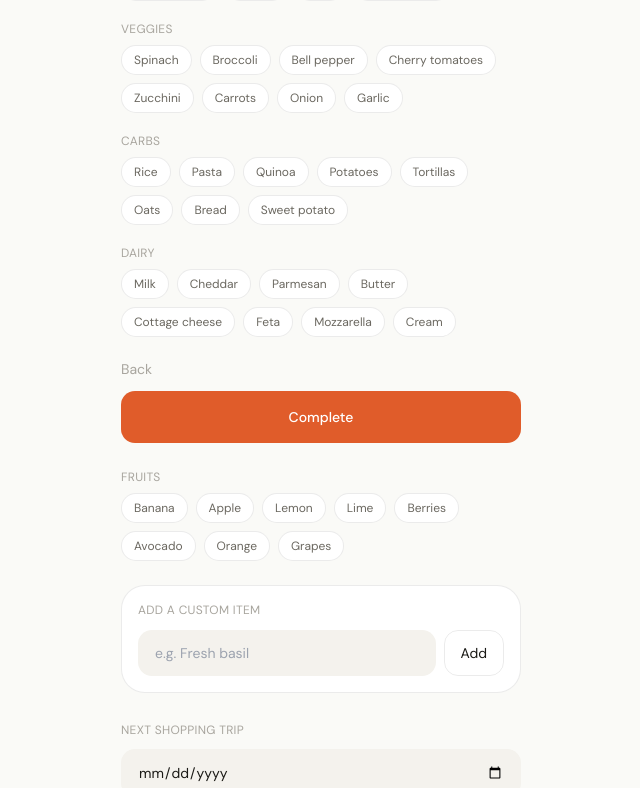
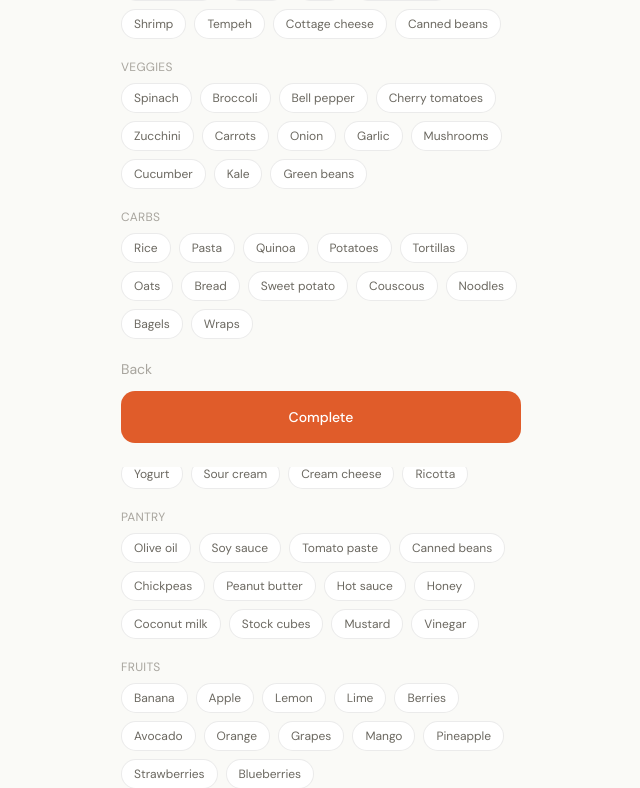
Before and after one commit to thomasamara99-collab/Fridge-to-Fork, a Next.js app: page /onboarding/step-6 in a window 1280 px wide. Shown: the part 333-1121 px from the top of the page, without its empty margins (319-959 px from the left). Built offline with nearby package versions, Linux system fonts and the light colour scheme.

Commit message:
login + later onboarding for MVP

```diff
--- a/app/api/auth/[...nextauth]/route.ts
+++ b/app/api/auth/[...nextauth]/route.ts
@@ -1,3 +1,5 @@
 import { handlers } from "../../../../lib/auth";
 
+export const runtime = "nodejs";
+
 export const { GET, POST } = handlers;
--- a/app/api/auth/signup/route.ts
+++ b/app/api/auth/signup/route.ts
@@ -3,6 +3,8 @@ import bcrypt from "bcryptjs";
 import { z } from "zod";
 
 import { prisma } from "../../../../lib/prisma";
+
+export const runtime = "nodejs";
 
 const signupSchema = z.object({
   name: z.string().min(1).max(80),
--- a/app/onboarding/step-4/page.tsx
+++ b/app/onboarding/step-4/page.tsx
@@ -25,7 +25,6 @@ export default function Step4Page() {
     dietaryFilters,
     dislikedIngredients,
     cookingSkill,
-    budget,
     setStep4,
   } = useOnboardingStore();
 
@@ -34,7 +33,6 @@ export default function Step4Page() {
     dislikedIngredients.join(", "),
   );
   const [skill, setSkill] = useState(cookingSkill);
-  const [budgetChoice, setBudgetChoice] = useState(budget);
 
   const hasRestrictions = selectedFilters.length > 0;
 
@@ -58,7 +56,7 @@ export default function Step4Page() {
       dietaryFilters: selectedFilters,
       dislikedIngredients: parsedDislikes,
       cookingSkill: skill,
-      budget: budgetChoice,
+      budget: "medium",
     });
     router.push("/onboarding/step-5");
   };
@@ -127,49 +125,34 @@ export default function Step4Page() {
           ) : null}
         </label>
 
-        <div className="grid gap-4 sm:grid-cols-2">
         <div>
           <p className="text-xs uppercase tracking-wide text-text-tertiary">
             Cooking skill
           </p>
           <div className="mt-2 grid grid-cols-3 gap-2 rounded-md bg-surface-2 p-1">
-              {(["beginner", "intermediate", "advanced"] as const).map((item) => (
+            {([
+              { value: "beginner", label: "New" },
+              { value: "intermediate", label: "Confident" },
+              { value: "advanced", label: "Advanced" },
+            ] as const).map((item) => (
               <button
-                  key={item}
+                key={item.value}
                 type="button"
-                  onClick={() => setSkill(item)}
-                  className={`rounded-md px-2 py-2 text-xs font-medium capitalize ${
-                    skill === item
+                onClick={() => setSkill(item.value)}
+                className={`rounded-md px-2 py-2 text-[11px] font-semibold ${
+                  skill === item.value
                     ? "bg-white text-text-primary shadow"
                     : "text-text-secondary"
                 }`}
               >
-                  {item}
+                {item.label}
               </button>
             ))}
           </div>
-          </div>
-          <div>
-            <p className="text-xs uppercase tracking-wide text-text-tertiary">
-              Budget
+          <p className="mt-2 text-xs text-text-tertiary">
+            Confident means you can follow recipes and cook a few staples without
+            stress.
           </p>
-            <div className="mt-2 grid grid-cols-3 gap-2 rounded-md bg-surface-2 p-1">
-              {(["low", "medium", "high"] as const).map((item) => (
-                <button
-                  key={item}
-                  type="button"
-                  onClick={() => setBudgetChoice(item)}
-                  className={`rounded-md px-2 py-2 text-xs font-medium capitalize ${
-                    budgetChoice === item
-                      ? "bg-white text-text-primary shadow"
-                      : "text-text-secondary"
-                  }`}
-                >
-                  {item}
-                </button>
-              ))}
-            </div>
-          </div>
         </div>
       </div>
     </StepLayout>
--- a/app/onboarding/step-6/page.tsx
+++ b/app/onboarding/step-6/page.tsx
@@ -21,6 +21,10 @@ const pantrySections = [
       "Turkey",
       "Tofu",
       "Greek yogurt",
+      "Shrimp",
+      "Tempeh",
+      "Cottage cheese",
+      "Canned beans",
     ],
   },
   {
@@ -35,6 +39,10 @@ const pantrySections = [
       "Carrots",
       "Onion",
       "Garlic",
+      "Mushrooms",
+      "Cucumber",
+      "Kale",
+      "Green beans",
     ],
   },
   {
@@ -49,6 +57,10 @@ const pantrySections = [
       "Oats",
       "Bread",
       "Sweet potato",
+      "Couscous",
+      "Noodles",
+      "Bagels",
+      "Wraps",
     ],
   },
   {
@@ -63,6 +75,10 @@ const pantrySections = [
       "Feta",
       "Mozzarella",
       "Cream",
+      "Yogurt",
+      "Sour cream",
+      "Cream cheese",
+      "Ricotta",
     ],
   },
   {
@@ -77,6 +93,10 @@ const pantrySections = [
       "Peanut butter",
       "Hot sauce",
       "Honey",
+      "Coconut milk",
+      "Stock cubes",
+      "Mustard",
+      "Vinegar",
     ],
   },
   {
@@ -91,6 +111,10 @@ const pantrySections = [
       "Avocado",
       "Orange",
       "Grapes",
+      "Mango",
+      "Pineapple",
+      "Strawberries",
+      "Blueberries",
     ],
   },
 ] as const;
@@ -140,8 +164,18 @@ export default function Step6Page() {
           (item) => item.name.toLowerCase() !== nameValue.toLowerCase(),
         );
       }
-      return [...prev, { name: nameValue, category }];
+      return [...prev, { name: nameValue, category, quantity: "" }];
     });
+  };
+
+  const updateQuantity = (nameValue: string, quantity: string) => {
+    setSelectedItems((prev) =>
+      prev.map((item) =>
+        item.name.toLowerCase() === nameValue.toLowerCase()
+          ? { ...item, quantity }
+          : item,
+      ),
+    );
   };
 
   const filteredSections = useMemo(
@@ -221,6 +255,7 @@ export default function Step6Page() {
               body: JSON.stringify({
                 name: item.name,
                 category: item.category,
+                quantity: item.quantity || undefined,
               }),
             }),
           );
@@ -344,6 +379,32 @@ export default function Step6Page() {
             : "Select a few items to personalize your matches."}
         </div>
 
+        {selectedItems.length ? (
+          <div className="rounded-card border border-border bg-surface p-4">
+            <p className="text-xs uppercase tracking-wide text-text-tertiary">
+              Selected items & quantities
+            </p>
+            <div className="mt-3 space-y-2">
+              {selectedItems.map((item) => (
+                <div
+                  key={item.name}
+                  className="flex items-center justify-between gap-3"
+                >
+                  <span className="text-sm text-text-primary">{item.name}</span>
+                  <input
+                    value={item.quantity ?? ""}
+                    onChange={(event) =>
+                      updateQuantity(item.name, event.target.value)
+                    }
+                    placeholder="Qty"
+                    className="w-24 rounded-md border border-transparent bg-surface-2 px-3 py-2 text-xs text-text-primary outline-none focus:border-accent focus:bg-white"
+                  />
+                </div>
+              ))}
+            </div>
+          </div>
+        ) : null}
+
         {error ? (
           <p className="text-sm text-accent-text">{error}</p>
         ) : null}
--- a/lib/auth.ts
+++ b/lib/auth.ts
@@ -12,6 +12,7 @@ const credentialsSchema = z.object({
 });
 
 export const authConfig: NextAuthConfig = {
+  secret: process.env.NEXTAUTH_SECRET,
   session: {
     strategy: "jwt",
   },
--- a/store/onboardingStore.ts
+++ b/store/onboardingStore.ts
@@ -16,6 +16,7 @@ type DietaryFilter =
 type FridgeItemInput = {
   name: string;
   category: string;
+  quantity?: string;
 };
 
 type OnboardingState = {
```
Lines whose indentation alone changed are shown as unchanged.
